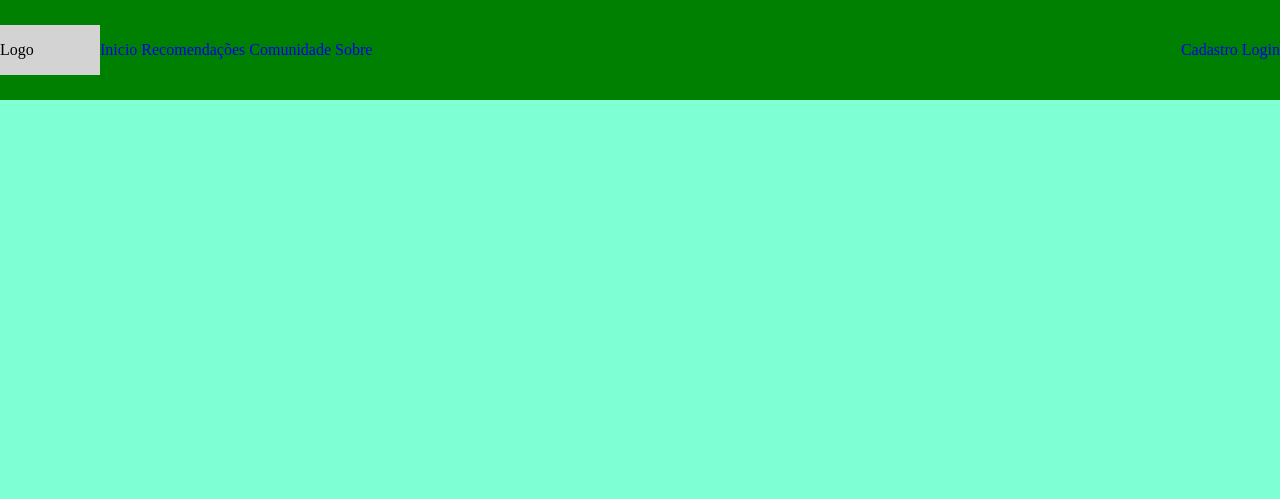
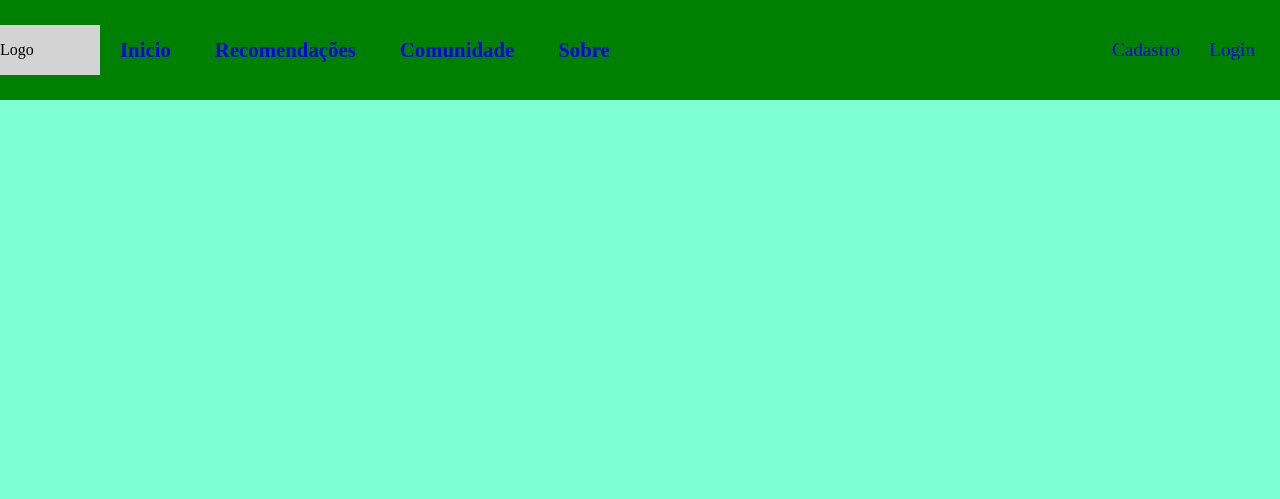
Before and after one commit to lucaslds94/RestOurRanch, a Django app: page / in a window 1280 px wide. Shown: the top 499 px of the page. Run offline with Django 3.2, Linux system fonts and the light colour scheme.

Commit message:
Ajuste do tamanho do header e mais detalhes de posicionamento

```diff
--- a/website/static/style.css
+++ b/website/static/style.css
@@ -8,34 +8,39 @@ body{
                         'sectionThree'
                         'footer';
 
-    grid-template-columns: 100vw;
+    grid-template-columns: 100%;
     grid-template-rows: 100px 400px 300px 360px 150px ;
-
 }
 
 header{
+    align-items: center;
     background-color: green;
+    display: flex;
     grid-area: 'header';
-    display: flex;
-    align-items: center;
     justify-content: space-between;
 }
 
 .logo{
     background-color: lightgray;
     width: 100px;
+}
 
-}
 .menu{
     flex-grow:10;
 }
 
-.linkNav{
+.menu a{
+    font-size: 1.3em;
+    font-weight:700;
+    margin:0px 20px;
     text-decoration: none;
 }
 
-.linkLogin{
-   text-decoration:none;
+.menuLogin a{
+    font-size: 1.2em;
+    font-weight:300;
+    margin-right:25px;
+    text-decoration:none;
 }
 
 .sectionOne{
--- a/website/templates/home.html
+++ b/website/templates/home.html
@@ -25,8 +25,8 @@
         </nav>
 
         <aside class="menuLogin">
-            <a class="linkLogin" href="#">Cadastro</a>
-            <a class="linkLogin" href="#">Login</a>
+            <a href="#">Cadastro</a>
+            <a href="#">Login</a>
         </aside>
     </header>
 
```
